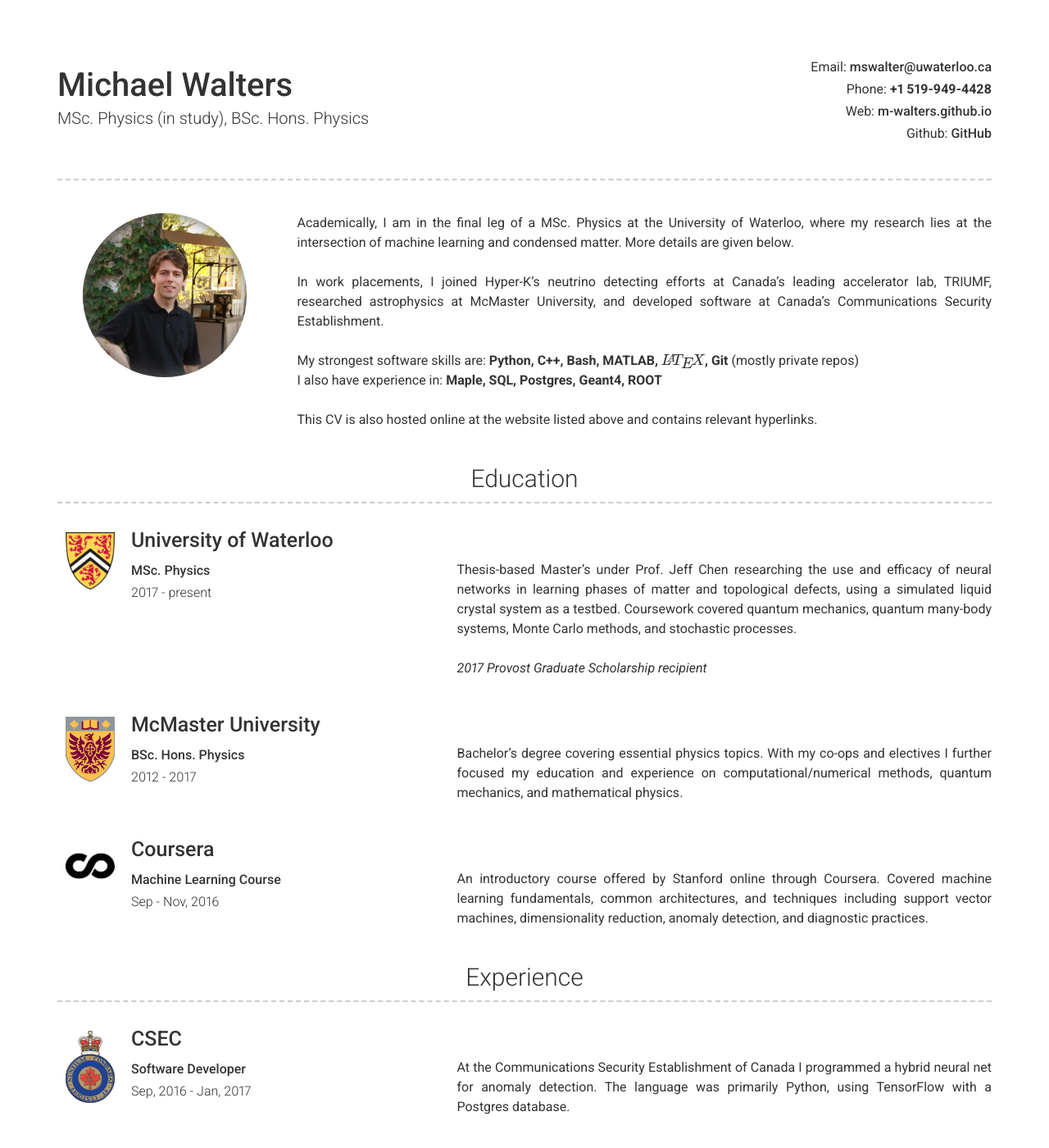
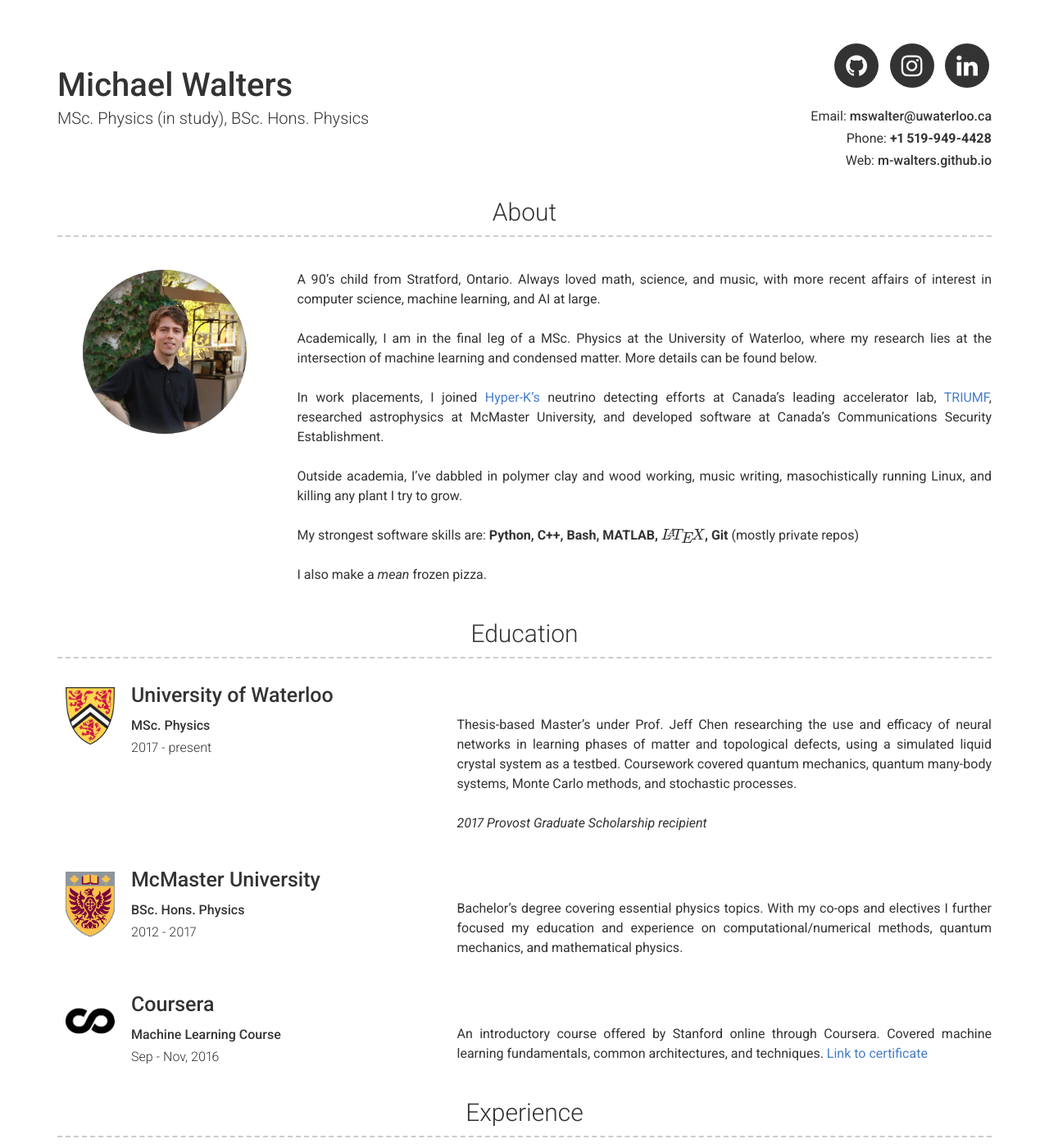
Before and after one commit to m-walters/m-walters.github.io, a Jekyll site: the page built from index.md, in a window 1280 px wide and 1400 px high. Shown: the whole window at 82% size. Built offline with Jekyll 4.4.1, drawn with Linux system fonts in a browser that asks for light colours; formulas are drawn with MathJax 3; some of the changed text lies outside the part shown.

Commit message:
Back to normal

```diff
--- a/_config.yml
+++ b/_config.yml
@@ -8,30 +8,35 @@ title: MSc. Physics (in study), BSc. Hons. Physics
 email: mswalter@uwaterloo.ca
 phone: +1 519-949-4428
 website: m-walters.github.io
-github: m-walters
 
 # Social links
-#github_username: m-walters
-#instagram_username: hotdoglipstick
-#linkedin_username: michaelwalters3000
+github_username: m-walters
+instagram_username: hotdoglipstick
+linkedin_username: michaelwalters3000
 
 # About Section
-about_title: " "
+about_title: About
 about_profile_image: "/assets/images/selfie-square-zoom.JPG"
 about_content: | # this will include new lines to allow paragraphs
 
+  A 90's child from Stratford, Ontario.
+  Always loved math, science, and music, with more recent affairs of interest in computer science, machine learning, and AI at large.
+  <br/>
   Academically, I am in the final leg of a MSc. Physics at the University of Waterloo, where
   my research lies at the intersection of machine learning
-  and condensed matter. More details are given below.
+  and condensed matter. More details can be found below.
   <br/>
-  In work placements, I joined Hyper-K's neutrino detecting efforts at
-  Canada's leading accelerator lab, TRIUMF, researched astrophysics
+  In work placements, I joined [Hyper-K's](http://www.hyperk.org/) neutrino detecting efforts at
+  Canada's leading accelerator lab, [TRIUMF](https://www.triumf.ca), researched astrophysics
   at McMaster University, and developed software at Canada's Communications Security Establishment.
   <br/>
+  Outside academia, I've dabbled in polymer clay and wood working, music writing,
+  masochistically running Linux, and killing any plant I try to grow.
+  <br/>
   My strongest software skills are: __Python, C++, Bash, MATLAB, $$\LaTeX$$, Git__ (mostly private repos)
-  I also have experience in: __Maple, SQL, Postgres, Geant4, ROOT__
   <br/>
-  This CV is also hosted online at the website listed above and contains relevant hyperlinks.
+  I also make a *mean* frozen pizza.
+
 
 # Projects Section
 # projects_title: Projects #(Use this to override about projects section title)
@@ -46,7 +51,7 @@ about_content: | # this will include new lines to allow paragraphs
 more_title: Publications #(Use this to override about more section title)
 more_content: | # this will include new lines to allow paragraphs
   - M. Walters, Q. Wei, J. Z. Y. Chen. _Machine learning topological defects of confined liquid crystals simulated
-  in two dimensions._ (Manuscript in review for Phys. Rev. E.)
+  in two dimensions._ (Manuscript in review for Phys. Rev. E. [Read the draft](/assets/walters.pdf))
   - [Editor's suggestion] M. B. Bennett _et al._ (24 authors). _Isospin mixing reveals $$^{30}P(p,\gamma)^{31}S$$ resonance influencing nova nucleosynthesis._
   Phys. Rev. Lett. 116, 102502, (2016)
 
--- a/_data/education.yml
+++ b/_data/education.yml
@@ -28,4 +28,5 @@
   quote: >
   description: |
     An introductory course offered by Stanford online through Coursera. Covered machine learning fundamentals,
-    common architectures, and techniques including support vector machines, dimensionality reduction, anomaly detection, and diagnostic practices.
+    common architectures, and techniques.
+    [Link to certificate](https://www.coursera.org/account/accomplishments/certificate/XUX6LULU9G8W)
--- a/_includes/header.html
+++ b/_includes/header.html
@@ -100,11 +100,6 @@
           Web: {% include a.html href=site.website %}{{ site.website | escape }}</a>
         </p>
       {%- endif -%}
-      {%- if site.github -%}
-        <p>
-          Github: {% include a.html href="https://github.com/m-walters/" %}{{ site.github | escape }}</a>
-        </p>
-      {%- endif -%}
     </div>
   </div>
 </div>
```
